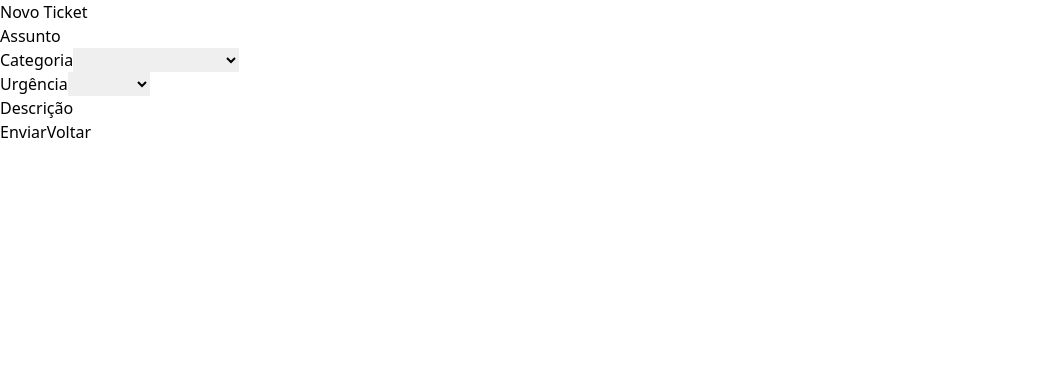
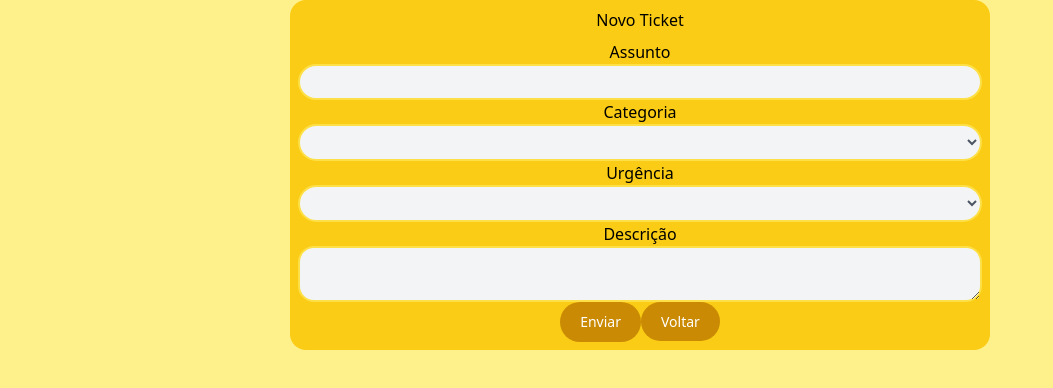
Before and after one commit to edgarrps/ticketing-page, a React (Vite) app: page /new-ticket in a window 1280 px wide. Shown: the top 388 px of the page, without its empty margins (0-1053 px from the left). Built offline with nearby package versions, Linux system fonts and the light colour scheme.

Commit message:
added new functions

```diff
--- a/src/components/Login.tsx
+++ b/src/components/Login.tsx
@@ -5,7 +5,7 @@ export const Login = () => {
   return (
     <div>
       <div className='justify-content'>
-        <img className='max-w-[400px] mx-auto pb-10' src={LoginImg} />
+        <img className='min-w-[100px] w-[400px] mx-auto pb-10' src={LoginImg} />
       </div>
 
 
--- a/src/components/NewTicket.tsx
+++ b/src/components/NewTicket.tsx
@@ -1,17 +1,28 @@
+import { useState } from "react"
 import { Link } from "react-router-dom"
 
+
 export const NewTicket = () => {
+
+  const [title, setTitle] = useState('')
+  const [description, setDescription] = useState('')
+
   return (
-    <form>
+    <form className='bg-yellow-200 h-screen'>
+      <div className='space-y-2 max-w-[700px] w-full mx-auto rounded-2xl bg-yellow-400 p-2 px-2 text-center'>
+        <div>
           <label>Novo Ticket</label>
-      <div>
-        <div>
+        </div>
+
+          <div className=''>
+            <div className=''>
               <label htmlFor='title'>Assunto</label>
-          <input id='title' type='text' maxLength={50}></input>
+              <input className='flex bg-gray-100 border-2 outline-yellow-500 border-yellow-300 text-gray-600 text-sm rounded-full block w-full p-1.5' id='title' type='text' value={title} onChange={e => setTitle(e.target.value)} maxLength={50} />
             </div>
+
             <div>
               <label htmlFor='category'>Categoria</label>
-          <select id='category'>
+              <select className='flex bg-gray-100 border-2 outline-yellow-500 border-yellow-300 text-gray-600 text-sm rounded-full block w-full p-1.5' id='category'>
                 <option></option>
                 <option>Dúvida/Informação</option>
                 <option>Evolução</option>
@@ -19,23 +30,27 @@ export const NewTicket = () => {
                 <option>Tutorial</option>
               </select>
             </div>
+
             <div>
-          <label htmlFor='level'>Urgência</label>
-          <select id='level'>
+              <label >Urgência</label>
+              <select className='flex bg-gray-100 border-2 outline-yellow-500 border-yellow-300 text-gray-600 text-sm rounded-full block w-full p-1.5' id='level'>
                 <option></option>
                 <option>Leve</option>
                 <option>Média</option>
                 <option>Alta</option>
                 <option>Urgente</option>
               </select>
+
               <div>
                 <label htmlFor='description'>Descrição</label>
-            <input id='description' type='textarea' maxLength={2000}></input>
+                <textarea className='flex bg-gray-100 border-2 outline-yellow-500 border-yellow-300 text-gray-600 text-sm rounded-2xl block w-full p-1.5' id='description' value={description} onChange={e => setDescription(e.target.value)} maxLength={2000} />
               </div>
             </div>
+
             <div>
-          <button type='submit'>Enviar</button>
-          <Link to='../tickets'><button>Voltar</button></Link>
+              <button className='text-white bg-yellow-600 hover:bg-yellow-500 focus:ring-4 focus:outline-none font-medium rounded-full text-sm w-full sm:w-auto px-5 py-2.5 text-center' type='submit'>Enviar</button>
+              <Link className='text-white bg-yellow-600 hover:bg-yellow-500 focus:ring-4 focus:outline-none font-medium rounded-full text-sm w-full sm:w-auto px-5 py-2.5 text-center' to='../tickets'><button>Voltar</button></Link>
+            </div>
           </div>
       </div>
     </form>
--- a/src/components/Register.tsx
+++ b/src/components/Register.tsx
@@ -5,7 +5,7 @@ export const Register = () => {
         <div>
 
             <div className='justify-content'>
-                <img className='max-w-[230px] mx-auto pt-10 pb-10' src={JoinUs} />
+                <img className='min-w-[60px] w-[200px] mx-auto pt-10 pb-10' src={JoinUs} />
             </div>
             <form className='bg-white space-y-2 max-w-[300px] w-full mx-auto rounded-2xl bg-gray-400 p-8 px-8'>
 
@@ -13,7 +13,7 @@ export const Register = () => {
                     <label className='text-3xl text-gray-600 font-bold'>Usuário novo?</label><label className='text-2xl text-gray-600 font-bold'>Registre-se</label>
                 </div>
                 <div className='text-center'>
-                    <div className='pb-2'><label htmlFor='username'>Nome do Usuário</label></div>
+                    <div className='pb-2'><label htmlFor='username'>Nome do usuário</label></div>
                     <input className='text-center placeholder:text-center flex bg-gray-100 border-2 outline-yellow-500 border-yellow-300 text-gray-600 text-sm rounded-full block w-full p-1.5' id='username' type='text' placeholder='username'></input>
                 </div>
                 <div className='text-center'>
--- a/src/components/Ticket.tsx
+++ b/src/components/Ticket.tsx
@@ -5,8 +5,8 @@ import { List } from './List'
 export const Ticket = () => {
     return (
         <div>
-            Informações do ticket
-            {/* Neste local irá ser consumido os campos dos tickets para informar na página Details */}
+            <label htmlFor=''></label>
+            <textarea></textarea>
         </div>
     )
 }
--- a/src/pages/GetStarted.tsx
+++ b/src/pages/GetStarted.tsx
@@ -12,13 +12,13 @@ export default function GetStarted() {
 
         <div className='grid grid-cols-1 sm:grid-cols-2 h-screen w-full'>
 
-          <div className='bg-yellow-400 flex flex-col align-middle'>
-            <div className='inset-x-0 top-0'>
+          <div className='bg-yellow-400 flex flex-col'>
+            <div className=''>
               <Login />
             </div>
           </div>
 
-          <div className='bg-yellow-400 flex flex-col align-middle'>
+          <div className='bg-yellow-400 flex flex-col'>
             <div className=''>
               <Register />
             </div>
--- a/src/pages/Tickets.tsx
+++ b/src/pages/Tickets.tsx
@@ -1,12 +1,23 @@
-import React from 'react'
 import { Link } from 'react-router-dom'
 import { List } from '../components/List'
 
 export const Tickets = () => {
   return (
-    <div>
-        <List />
-        <Link to='../new-ticket'><button>Novo Ticket</button></Link>
+    <div className='grid sm:grid-cols-1 h-screen bg-yellow-100'>
+
+      <div className='grid flex flex-col'>
+        <div className='pt-10 mx-auto'>
+          <Link to='../new-ticket'><button className='text-white bg-yellow-600 hover:bg-yellow-500 focus:ring-4 focus:outline-none font-medium rounded-full text-sm w-full sm:w-auto px-5 py-2.5 text-center' type='submit'>Novo Ticket</button></Link>
+        </div>
+      </div>
+
+
+      <div className='grid mx-auto'>
+        <div className=''>
+          <List />
+        </div>
+      </div>
+
     </div>
   )
 }
```
Lines whose indentation alone changed are shown as unchanged.
